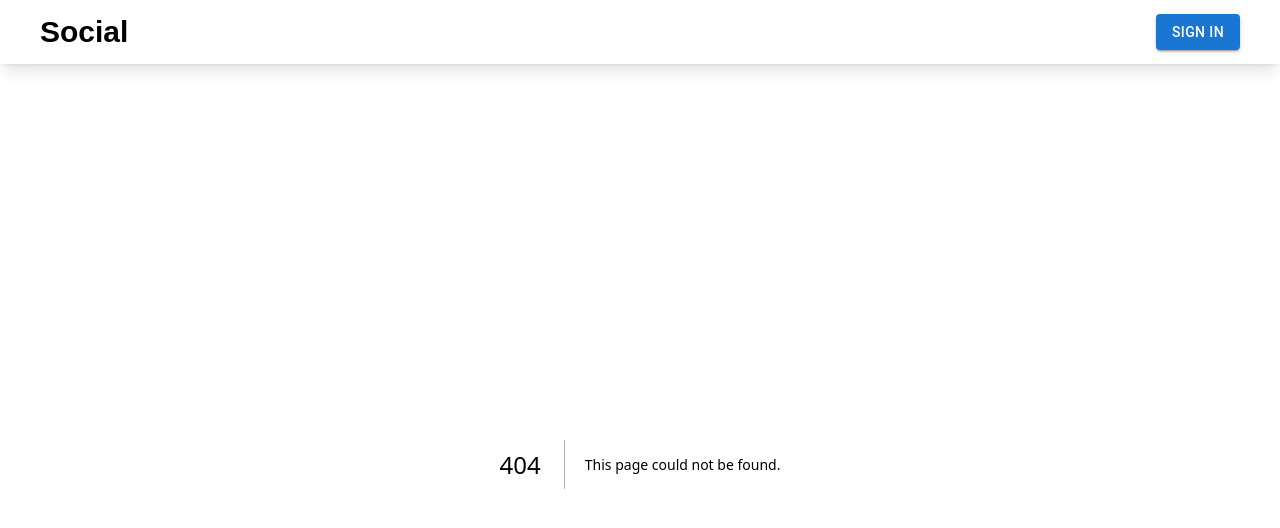
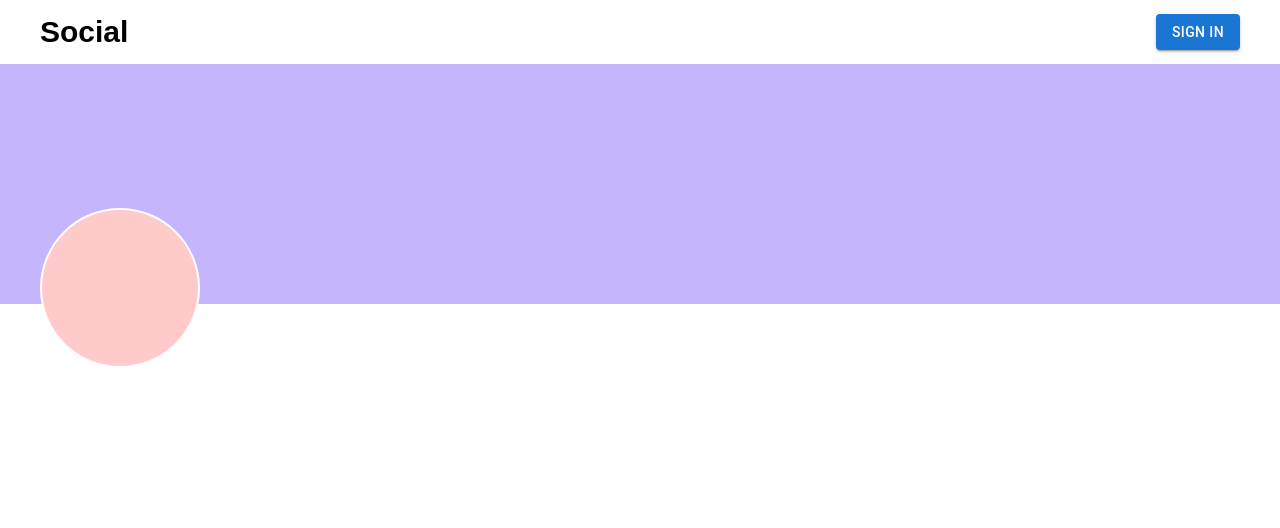
Before and after one commit to NhatDev94/social-ecommerce-nextjs, a Next.js app: page /account/profile in a window 1280 px wide. Before the commit this address had no page. Shown: the top 528 px of the page. Built offline with nearby package versions, Linux system fonts and the light colour scheme.

Commit message:
feat: profile page

```diff
--- /dev/null
+++ b/src/app/account/profile/components/Info.tsx
@@ -0,0 +1,39 @@
+"use client";
+
+import { useAppContext } from "@/app/context";
+import { useState } from "react";
+
+export default function Info() {
+  const { user } = useAppContext();
+  const [isHover, setIsHover] = useState(false);
+
+  const handleMouseEnter = () => setIsHover(true);
+  const handleMouseLeave = () => setIsHover(false);
+
+  return (
+    <div className="w-full h-fit">
+      <div className="cover w-full h-60 bg-violet-300"></div>
+      <div className="w-full relative -top-24 px-10 flex items-end">
+        <div
+          className=" w-40 h-40 rounded-full border-2 border-white bg-red-200 z-50 relative overflow-hidden"
+          onMouseEnter={handleMouseEnter}
+          onMouseLeave={handleMouseLeave}
+        >
+          {/* <img
+          src={user?.avatar}
+          alt="avatar"
+          className="w-full h-full object-cover"
+        /> */}
+          {isHover && (
+            <div className="absolute top-0 left-0 w-full h-full z-10 flex items-center justify-center bg-black/40">
+              <p className=" cursor-pointer text-sm font-semibold text-white select-none">
+                Edit
+              </p>
+            </div>
+          )}
+        </div>
+        <h4 className="text-3xl text-black font-bold">{user?.name}</h4>
+      </div>
+    </div>
+  );
+}
--- /dev/null
+++ b/src/app/account/profile/page.tsx
@@ -0,0 +1,9 @@
+import Info from "./components/Info";
+
+export default function Profile() {
+  return (
+    <div className="w-full h-[calc(100dvh-64px)]">
+      <Info />
+    </div>
+  );
+}
--- a/src/components/Header.tsx
+++ b/src/components/Header.tsx
@@ -13,7 +13,9 @@ export default function Header() {
   const menuItems = [
     {
       name: "Profile",
-      onClick: () => {},
+      onClick: () => {
+        router.push("/account/profile");
+      },
     },
     {
       name: "Admin",
```
